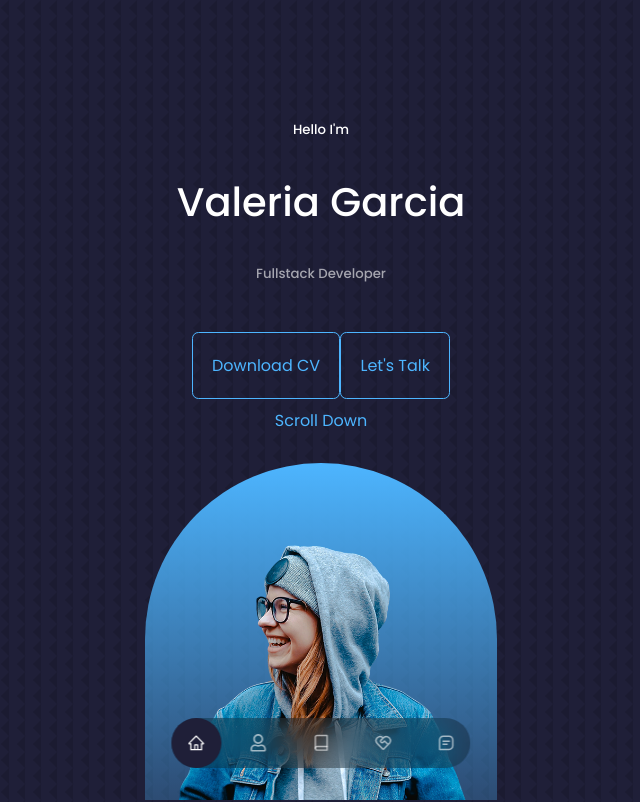
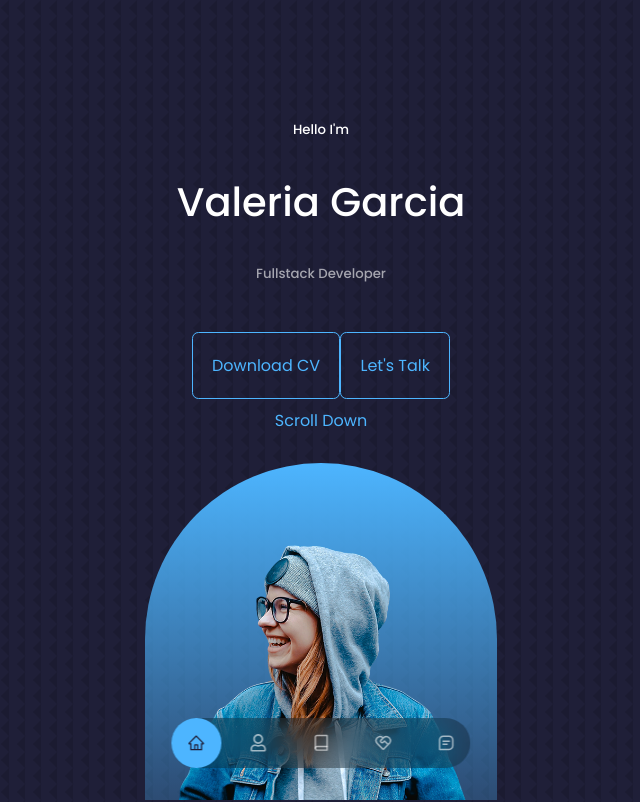
Before and after one commit to valgarciav/react-portfolio-website, a React (Create React App) app: page / in a window 1280 px wide. Shown: the top 802 px of the page, without its empty margins (319-959 px from the left). Built offline with nearby package versions, Linux system fonts and the light colour scheme; the HTML template or start-up script is replaced by a standard one.

Commit message:
footer
footer styling finished

```diff
--- a/src/components/footer/footer.css
+++ b/src/components/footer/footer.css
@@ -40,3 +40,26 @@
   display: flex;
   border: 1px solid transparent;
 }
+
+.footer__socials a:hover {
+  background: transparent;
+  color: var(--color-bg);
+  border-color: var(--color-bg);
+}
+
+.footer__copyright {
+  margin-bottom: 4rem;
+  color: var(--color-bg);
+}
+
+/* ==== media queries for small devices ==== */
+@media screen and (max-width: 600px) {
+  .permalinks {
+    flex-direction: column;
+    gap: 1.5rem;
+  }
+}
+
+.footer__socials {
+  margin-bottom: 2.6rem;
+}
--- a/src/components/nav/nav.css
+++ b/src/components/nav/nav.css
@@ -28,6 +28,6 @@
 }
 
 nav a.active {
-  background: var(--color-bg);
-  color: var(--color-white);
+  background: var(--color-primary);
+  color: var(--color-bg);
 }
```
